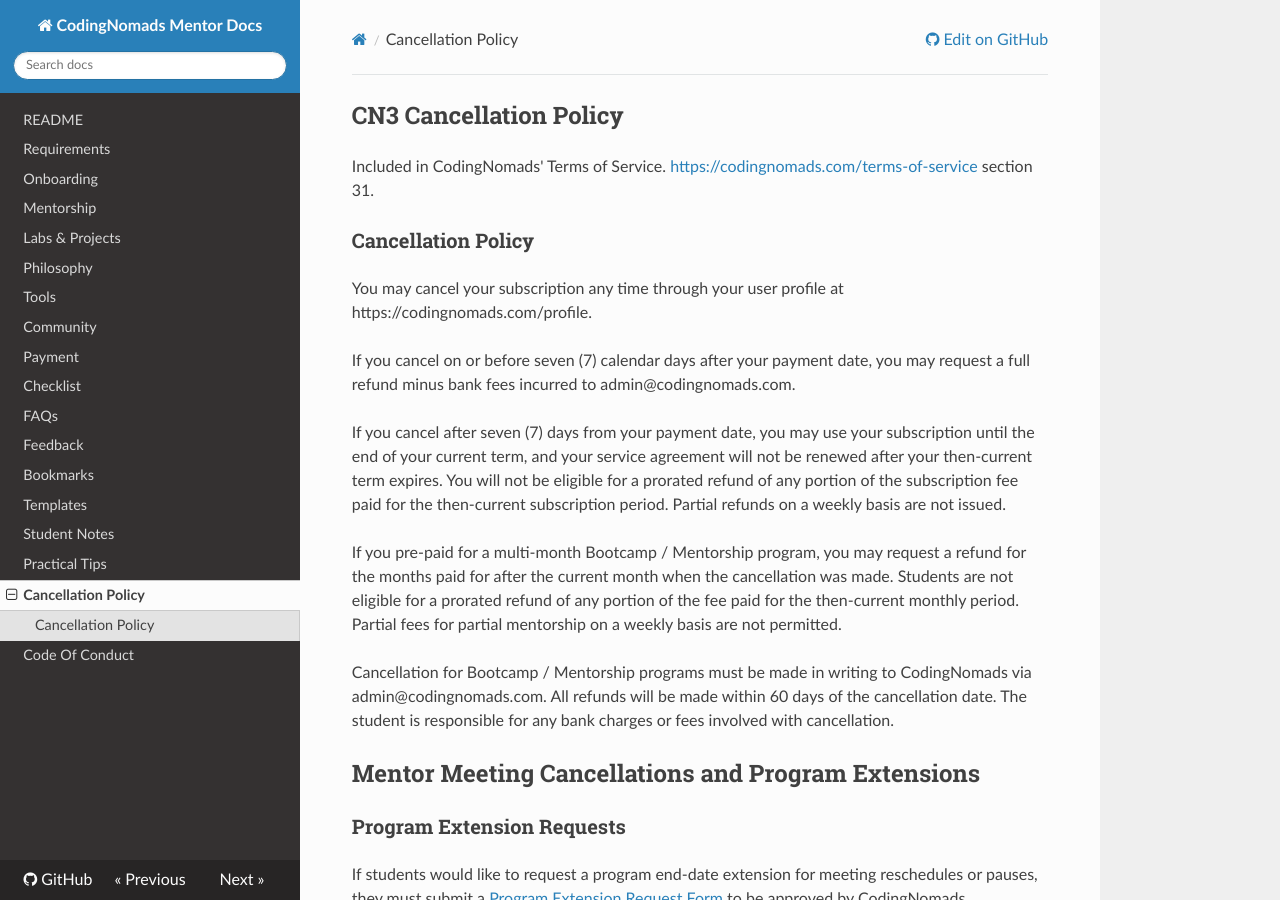
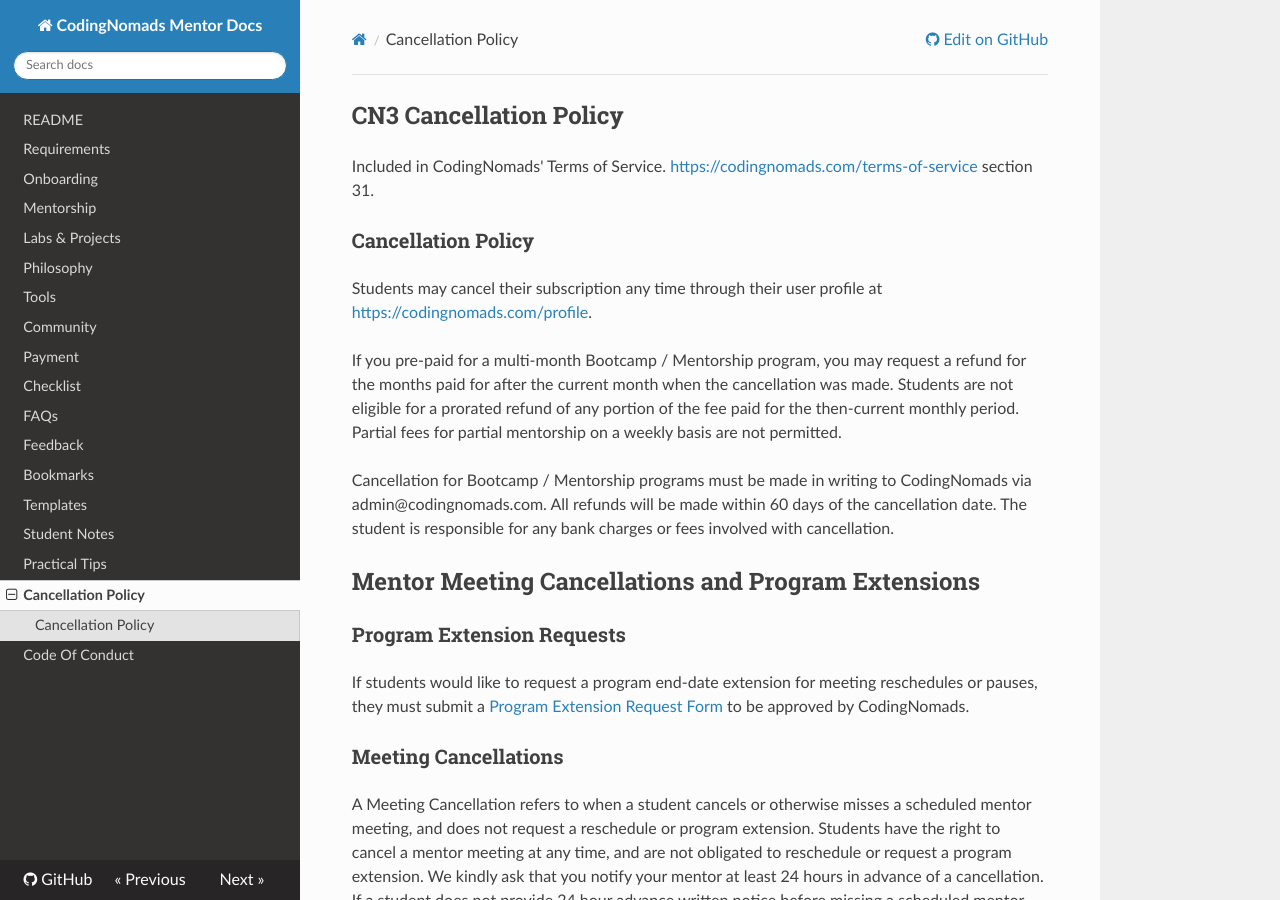
Before and after one commit to CodingNomads/mentor-docs, an MkDocs documentation site: the page built from docs/15_cancellation_policy.md, in a window 1280 px wide and 900 px high. Built offline with MkDocs 1.6.1, drawn with Linux system fonts in a browser that asks for light colours; nearby versions of some CDN libraries.

Commit message:
updating language

```diff
--- a/docs/15_cancellation_policy.md
+++ b/docs/15_cancellation_policy.md
@@ -3,16 +3,11 @@
 Included in CodingNomads' Terms of Service. [https://codingnomads.com/terms-of-service](https://codingnomads.com/terms-of-service) section 31.
 
 ### Cancellation Policy
-You may cancel your subscription any time through your user profile at https://codingnomads.com/profile.
-
-If you cancel on or before seven (7) calendar days after your payment date, you may request a full refund minus bank fees incurred to admin@codingnomads.com.
-
-If you cancel after seven (7) days from your payment date, you may use your subscription until the end of your current term, and your service agreement will not be renewed after your then-current term expires. You will not be eligible for a prorated refund of any portion of the subscription fee paid for the then-current subscription period. Partial refunds on a weekly basis are not issued.
+Students may cancel their subscription any time through their user profile at [https://codingnomads.com/profile](https://codingnomads.com/profile).
 
 If you pre-paid for a multi-month Bootcamp / Mentorship program, you may request a refund for the months paid for after the current month when the cancellation was made. Students are not eligible for a prorated refund of any portion of the fee paid for the then-current monthly period. Partial fees for partial mentorship on a weekly basis are not permitted.
 
 Cancellation for Bootcamp / Mentorship programs must be made in writing to CodingNomads via admin@codingnomads.com. All refunds will be made within 60 days of the cancellation date. The student is responsible for any bank charges or fees involved with cancellation.
-
 
 ## Mentor Meeting Cancellations and Program Extensions
 
```
